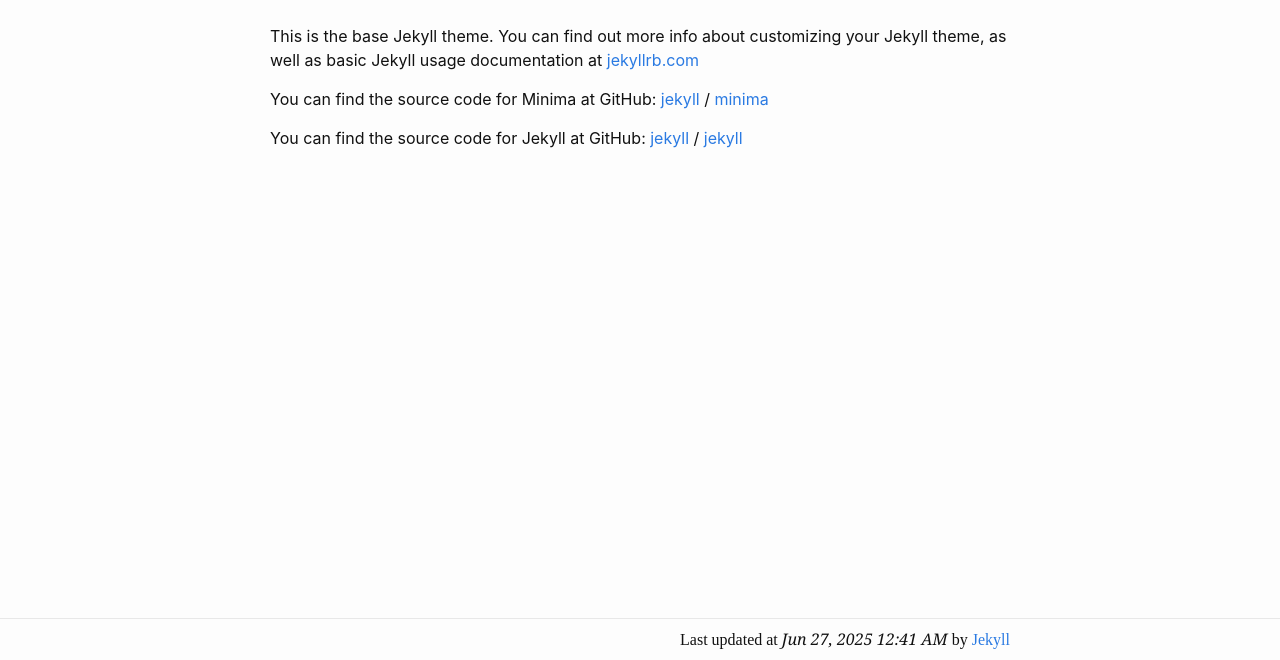
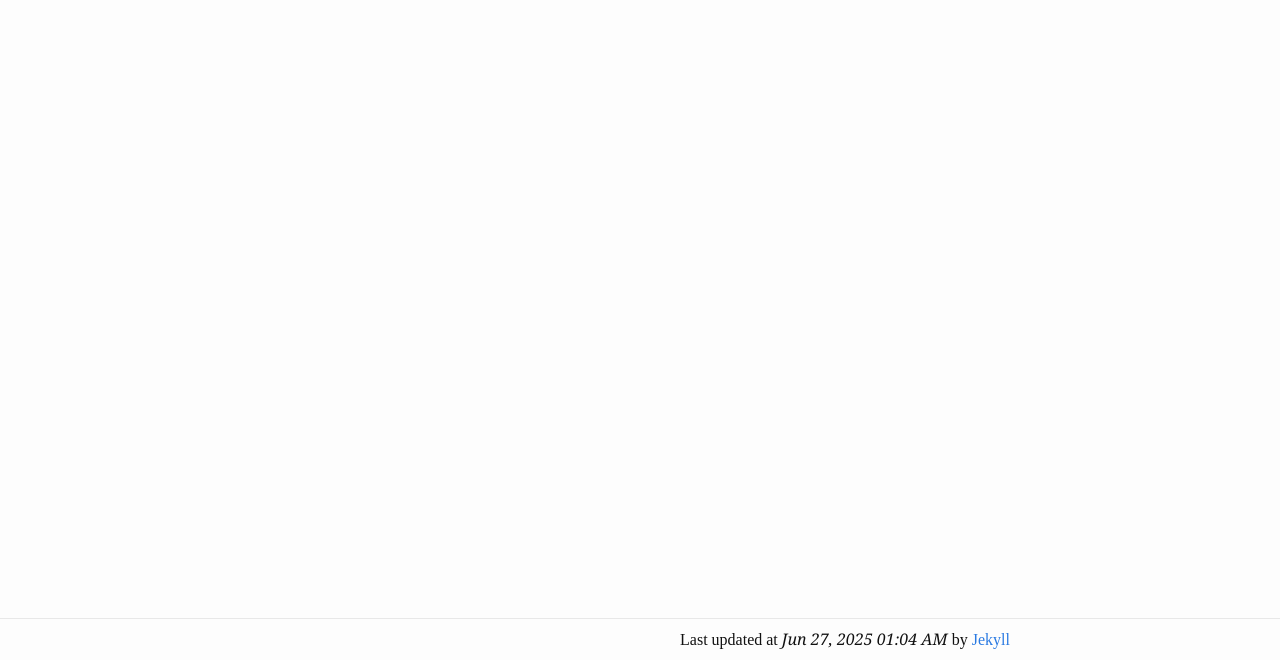
Before and after one commit to songaq/songaq.github.io, a plain HTML site: page about/index.html in a window 1280 px wide. Shown: the part 140-800 px from the top of the page. Drawn offline with Linux system fonts and the light colour scheme.

Commit message:
update web

```diff
--- a/about/index.html
+++ b/about/index.html
@@ -41,15 +41,6 @@
   </header>
 
   <div class="post-content">
-    <p>This is the base Jekyll theme. You can find out more info about customizing your Jekyll theme, as well as basic Jekyll usage documentation at <a href="https://jekyllrb.com/">jekyllrb.com</a></p>
-
-<p>You can find the source code for Minima at GitHub:
-<a href="https://github.com/jekyll">jekyll</a> /
-<a href="https://github.com/jekyll/minima">minima</a></p>
-
-<p>You can find the source code for Jekyll at GitHub:
-<a href="https://github.com/jekyll">jekyll</a> /
-<a href="https://github.com/jekyll/jekyll">jekyll</a></p>
 
 
   </div>
@@ -65,7 +56,7 @@
     <h10 style="font-family: 'Times New Roman', Times, serif;">
       Last updated at
       <span style="font-family: Georgia, 'Times New Roman', serif; font-style: italic;">
-        Jun 27, 2025 12:41 AM
+        Jun 27, 2025 01:04 AM
       </span>
       by <a href="https://jekyllrb.com/">Jekyll</a>
     </h10>
--- a/feed.xml
+++ b/feed.xml
@@ -1 +1 @@
-<?xml version="1.0" encoding="utf-8"?><feed xmlns="http://www.w3.org/2005/Atom" ><generator uri="https://jekyllrb.com/" version="4.4.1">Jekyll</generator><link href="http://localhost:4000/feed.xml" rel="self" type="application/atom+xml" /><link href="http://localhost:4000/" rel="alternate" type="text/html" /><updated>2025-06-27T00:41:32+08:00</updated><id>http://localhost:4000/feed.xml</id><title type="html">Ao-qi Song</title></feed>
+<?xml version="1.0" encoding="utf-8"?><feed xmlns="http://www.w3.org/2005/Atom" ><generator uri="https://jekyllrb.com/" version="4.4.1">Jekyll</generator><link href="http://localhost:4000/feed.xml" rel="self" type="application/atom+xml" /><link href="http://localhost:4000/" rel="alternate" type="text/html" /><updated>2025-06-27T01:04:25+08:00</updated><id>http://localhost:4000/feed.xml</id><title type="html">Ao-qi Song</title></feed>
```
Also changed, not shown: 404.html (+1 -1 lines), index.html (+1 -1 lines), pulicaiton/index.html (+1 -1 lines).
